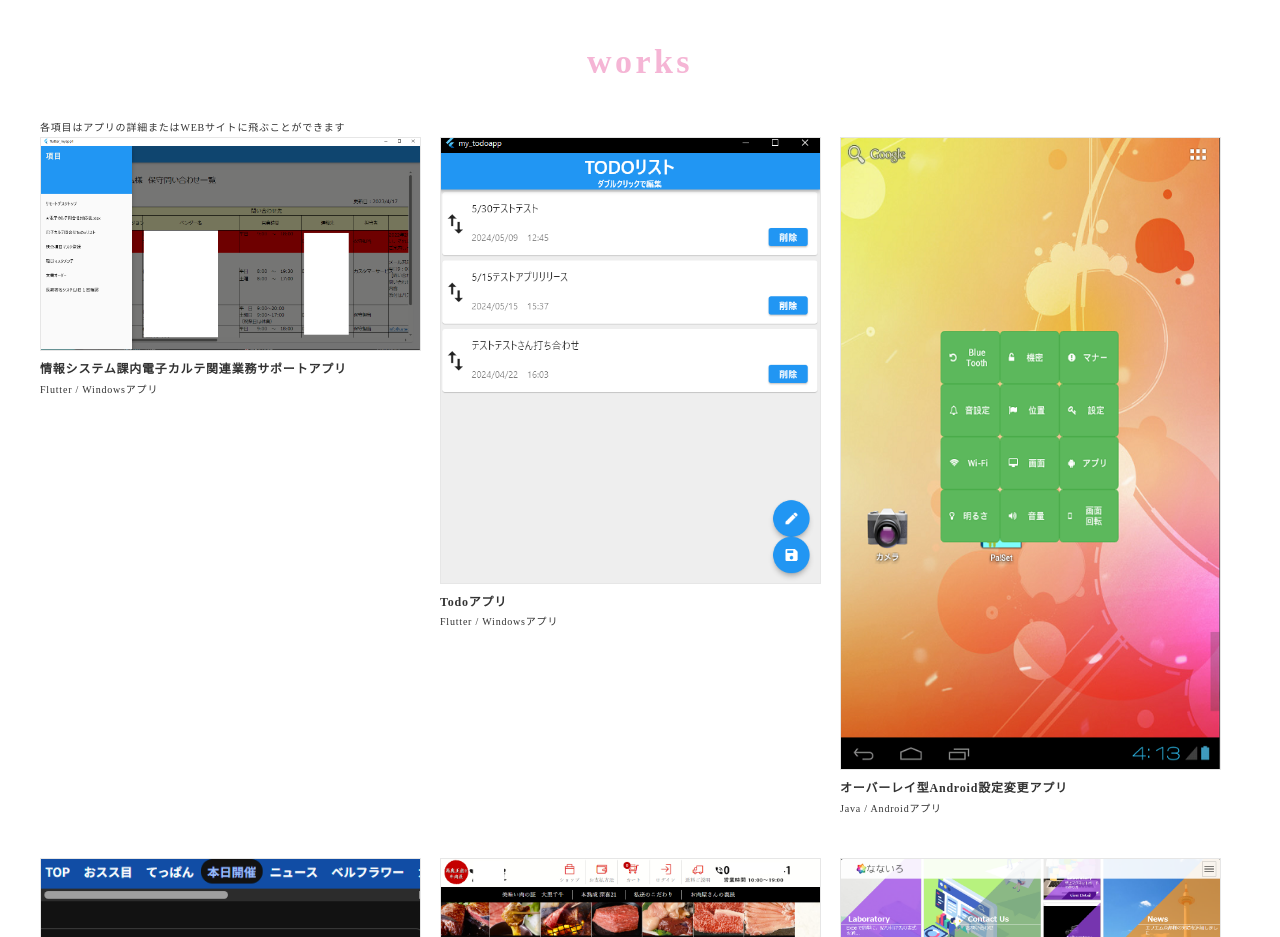
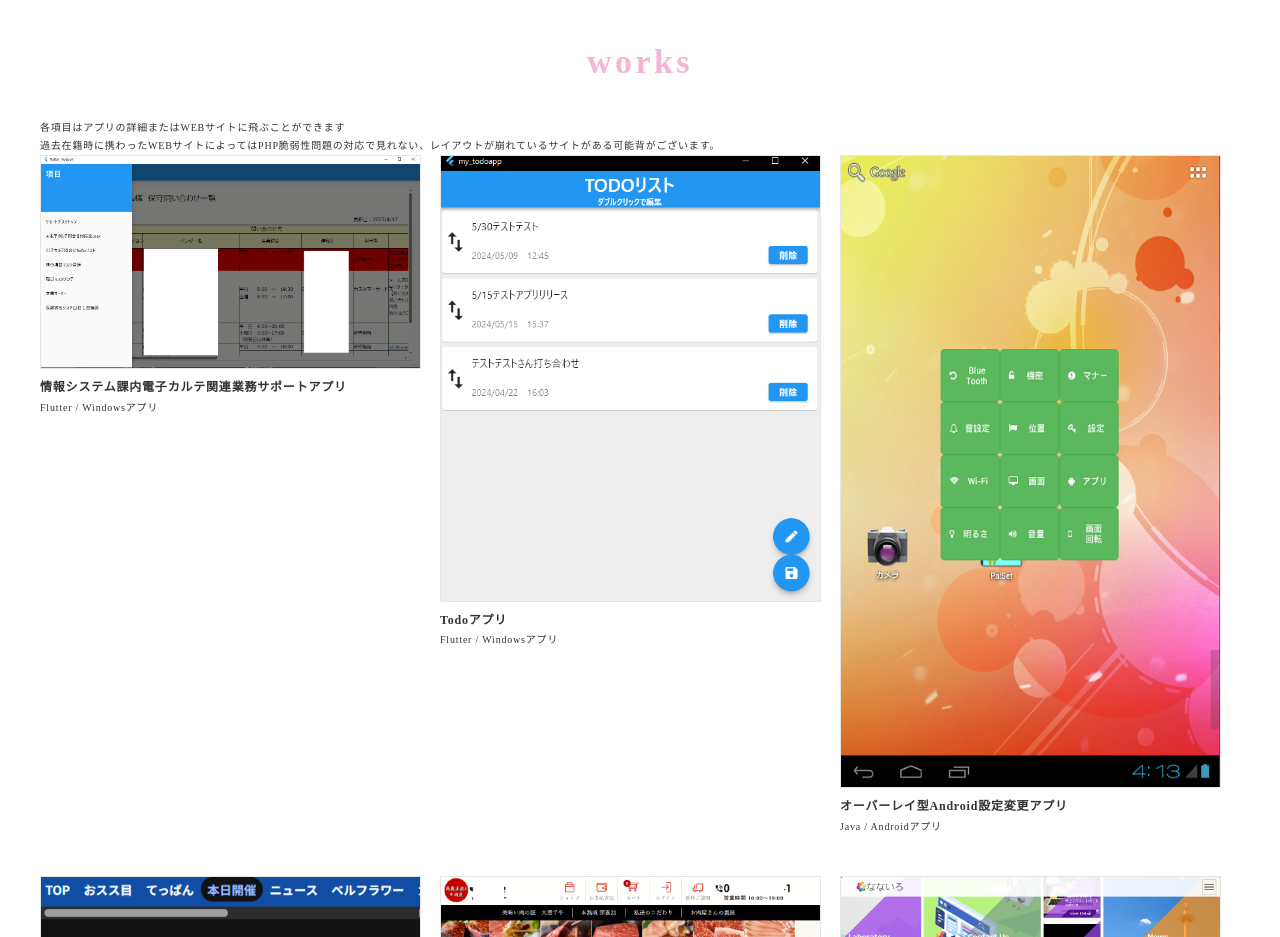
Before and after one commit to ota-m-kyoto/portfolio, a plain HTML site: page index.html in a window 1280 px wide. Shown: the part 1440-2377 px from the top of the page. Drawn offline with nearby package versions, Linux system fonts and the light colour scheme.

Commit message:
Update index.html

```diff
--- a/index.html
+++ b/index.html
@@ -80,6 +80,7 @@
         <div class="inner">
           <h2 class="title">works</h2>
           <p class="works-info">各項目はアプリの詳細またはWEBサイトに飛ぶことができます</p>
+          <p class="works-info">過去在籍時に携わったWEBサイトによってはPHP脆弱性問題の対応で見れない、レイアウトが崩れているサイトがある可能背がございます。</p>
           <div class="works-list">
             <a class="works-item" href="denkaruapp.html">
               <p class="works-img"><img src="img/denkaruapptop.png" alt="" /></p>
```
